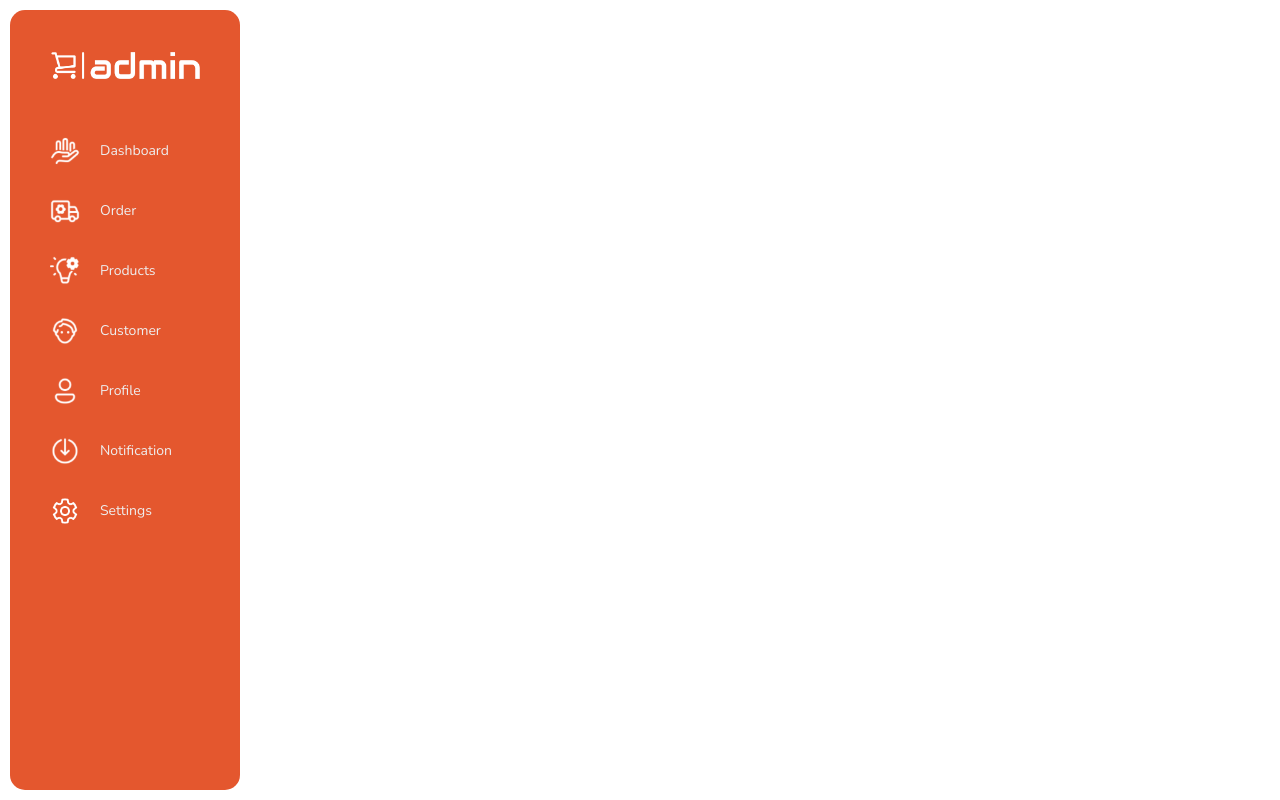
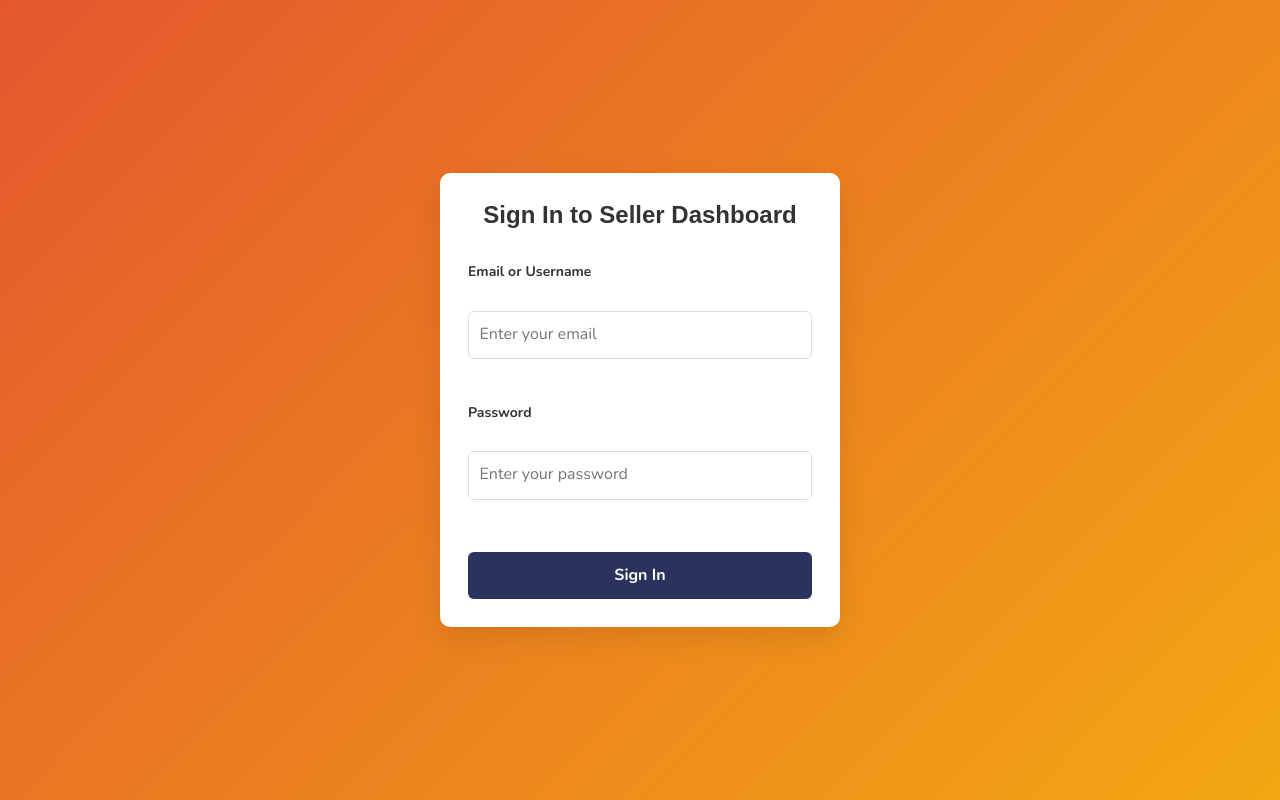
Before and after one commit to aadiprakashh/Admin, a React (Vite) app: page /signin in a window 1280 px wide. Built offline with nearby package versions, Linux system fonts and the light colour scheme; a web font is replaced by a local one.

Commit message:
initialCommit

```diff
--- a/src/App.jsx
+++ b/src/App.jsx
@@ -1,4 +1,4 @@
-// import { useState } from "react";
+import { useState } from "react";
 import "./App.css";
 import {
   BrowserRouter as Router,
@@ -13,23 +13,23 @@ import ProductPage from "./components/Product";
 import CustomerPage from "./components/Customer";
 import ProfilePage from "./components/Profile.jsx";
 import SettingsPage from "./components/Settings.jsx";
-// import SignInPage from "./components/SignInPage.jsx";
+import SignInPage from "./components/SignInPage.jsx";
 import Notifications from "./components/Notification"; // Import Notifications component
 
 function App() {
   // Authentication state
-  // const [isAuthenticated, setIsAuthenticated] = useState(false);
+  const [isAuthenticated, setIsAuthenticated] = useState(false);
 
-  // // Handle user login
-  // const handleLogin = () => {
-  //   setIsAuthenticated(true); // Set authenticated state to true
-  // };
+  // Handle user login
+  const handleLogin = () => {
+    setIsAuthenticated(true); // Set authenticated state to true
+  };
 
   return (
     <Router>
       <div className="app">
-        {/* {isAuthenticated ? (
-          <> */}
+        {isAuthenticated ? (
+          <>
             <Header />
             <div className="app-content">
               <Routes>
@@ -48,7 +48,7 @@ function App() {
                 <Route exact path="/" element={<Navigate to="/sales" />} />
               </Routes>
             </div>
-          {/* </>
+          </>
         ) : (
           <Routes>
             <Route
@@ -58,7 +58,7 @@ function App() {
             />
             <Route path="*" element={<Navigate to="/signin" />} />
           </Routes>
-        )} */}
+        )}
       </div>
     </Router>
   );
```
